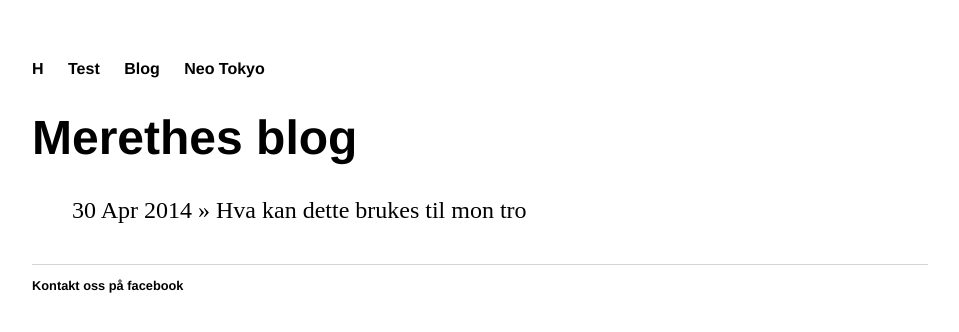
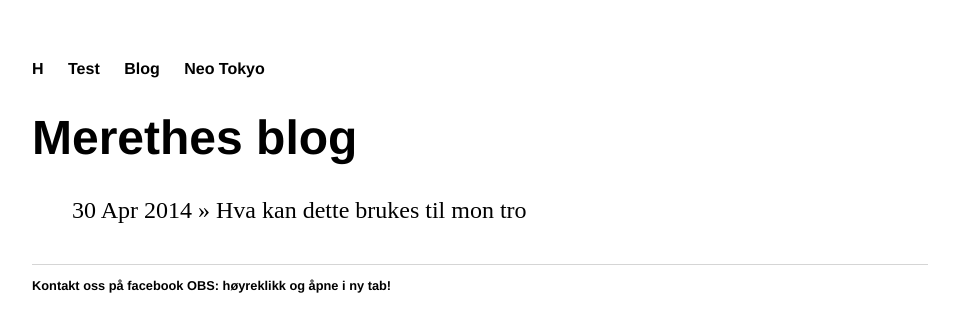
Before and after one commit to Varda84/Digicon_shop, a Jekyll site: the page built from blog/index.html, in a window 1280 px wide. Shown: the top 332 px of the page, without its empty margins (160-1119 px from the left). Built offline with Jekyll 4.4.1, drawn with Linux system fonts in a browser that asks for light colours.

Commit message:
Update default.html

```diff
--- a/_layouts/default.html
+++ b/_layouts/default.html
@@ -21,7 +21,7 @@
 			</div><!-- /.container -->
 			<footer>
 	    		<ul>
-	        		<li><a href="https://www.facebook.com/digiconNO">Kontakt oss på facebook</a></li>
+	        		<li><a href="https://www.facebook.com/digiconNO">Kontakt oss på facebook OBS: høyreklikk og åpne i ny tab!</a></li>
 				</ul>
 			</footer>
 		</body>
```
